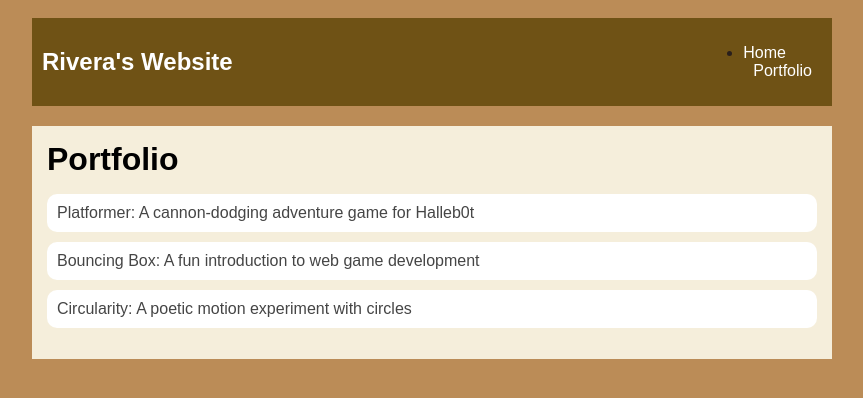
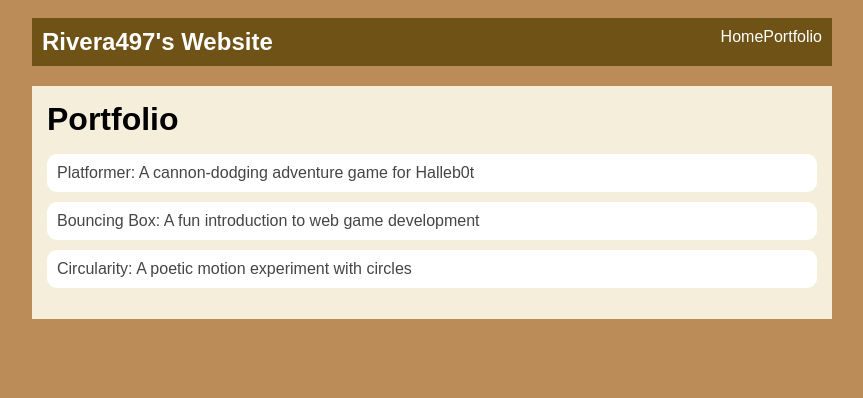
Before and after one commit to rivera497/rivera497.github.io, a plain HTML site: page portfolio.html in a window 1280 px wide. Shown: the whole page, without its empty margins (208-1071 px from the left). Drawn offline with Linux system fonts and the light colour scheme.

Commit message:
first website

```diff
--- a/portfolio.html
+++ b/portfolio.html
@@ -9,16 +9,16 @@
     <!-- All content goes here -->
     <div id="all-contents">
         <nav>
-         <h1>Rivera's Website</h1>
-        <ul id="nav-li">
-          <li>
-        <a href="index.html">Home<a/>
+  <h1>Rivera497's Website</h1>
+  <ul id="nav-ul">
+    <li class="nav-li">
+      <a href="index.html">Home</a>
     </li>
     <li class="nav-li">
-    <a href="portfolio.html">Portfolio</a>
-        </li>
-        </ul>
-      </nav>
+      <a href="portfolio.html">Portfolio</a>
+    </li>
+  </ul>
+</nav>
 
       <main>
   <div class="content">
--- a/style.css
+++ b/style.css
@@ -34,7 +34,7 @@ h1 {
     display: flex;
 }
 
-.nav-li {
+.nav-ul {
     display: inline-block;
     padding: 0 10px;
 }
```
Also changed, not shown: index.html (+1 -0 lines).
